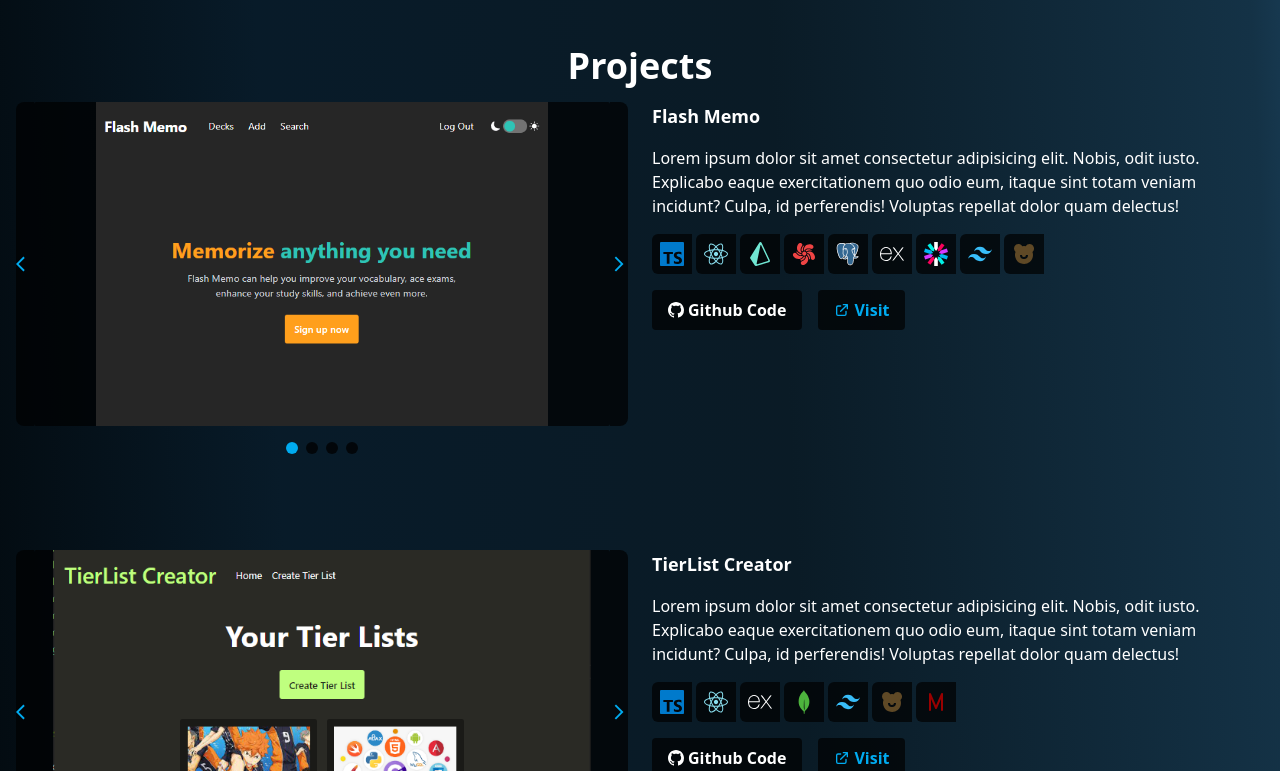
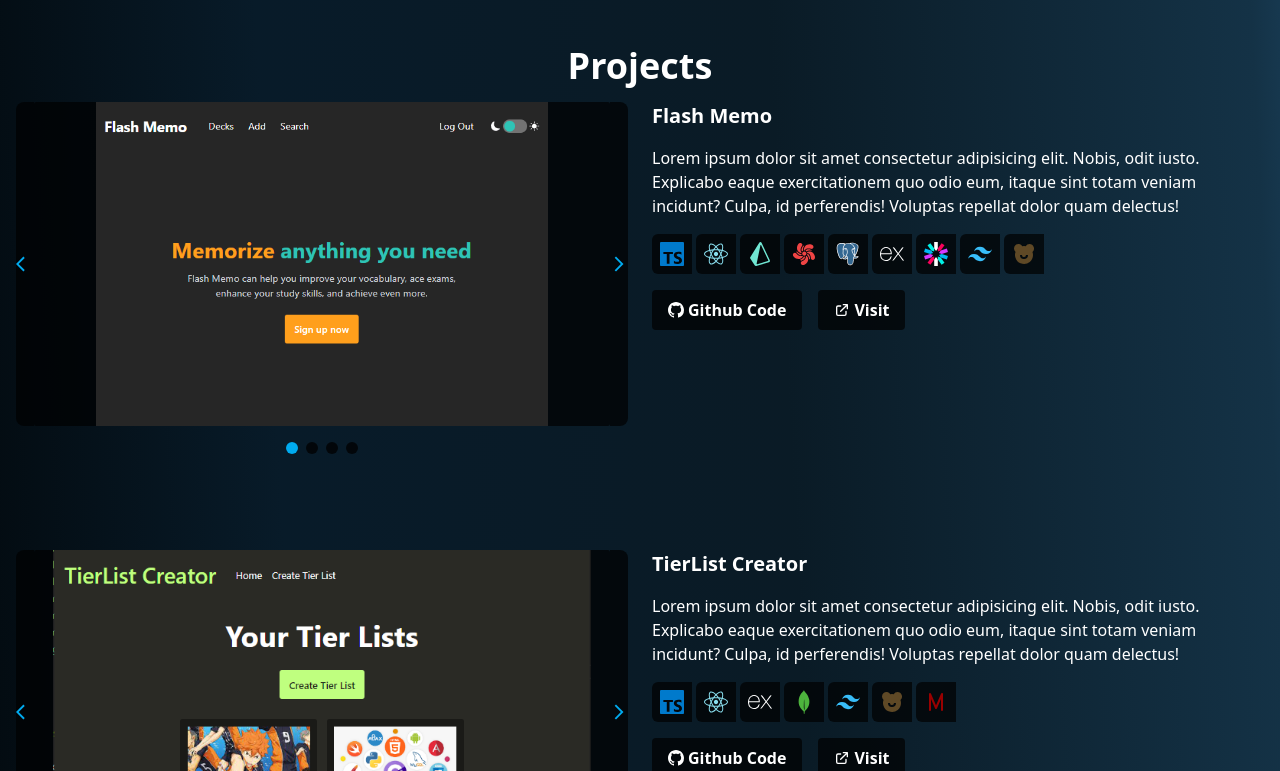
Before and after one commit to bruno-queiroz/my-portfolio, a React (Vite) app: page / in a window 1280 px wide. Shown: the part 1389-2160 px from the top of the page. Built offline with nearby package versions, Linux system fonts and the light colour scheme.

Commit message:
Increase ProjectCard's title size

```diff
--- a/src/components/ProjectCard.tsx
+++ b/src/components/ProjectCard.tsx
@@ -16,7 +16,7 @@ const ProjectCard = ({
     <article className="grid grid-cols-1 md:grid-cols-2 gap-6">
       <Carousel imgs={imgs} />
       <div className="flex flex-col gap-4 w-full mx-auto md:mx-0 ">
-        <h3 className="font-semibold text-lg">{name}</h3>
+        <h3 className="font-semibold text-xl">{name}</h3>
 
         <p>{description}</p>
 
@@ -38,7 +38,7 @@ const ProjectCard = ({
           <a
             href={host}
             target="_blank"
-            className="flex gap-1 items-center py-2 px-4 rounded bg-black/70 text-primary font-semibold"
+            className="flex gap-1 items-center py-2 px-4 rounded bg-black/70 text-white font-semibold"
           >
             <VisitIcon />
             Visit
```
